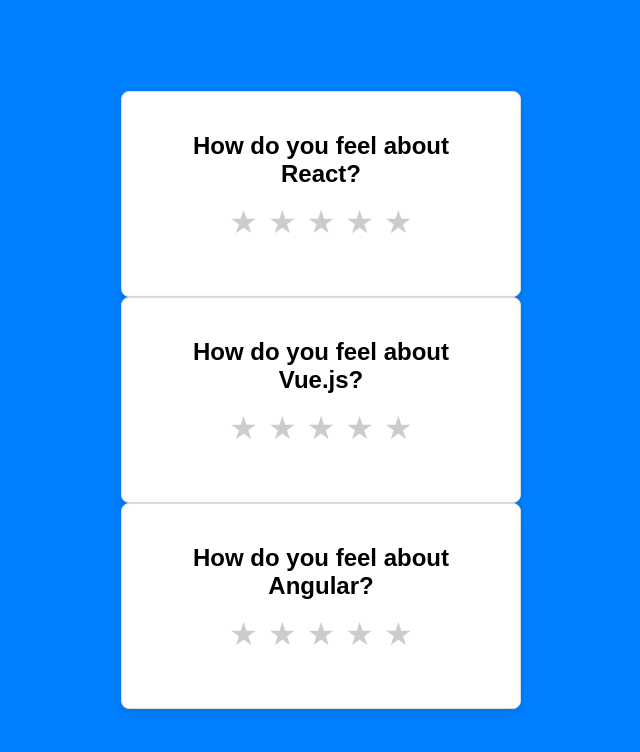
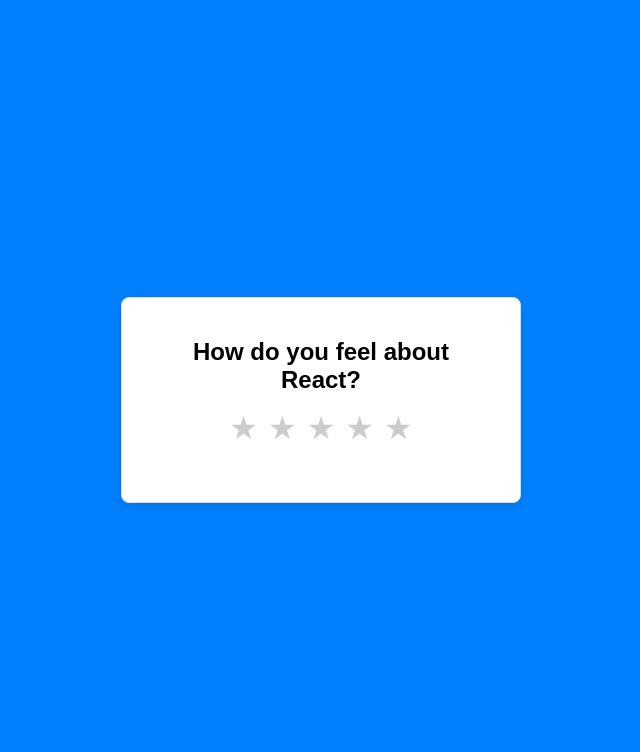
Before and after one commit to zieDoo/React-sandbox, a React (Vite) app in the folder Vite_Build_Setup/rating-ui/: page / in a window 1280 px wide. Shown: the top 752 px of the page, without its empty margins (319-959 px from the left). Built offline with nearby package versions, Linux system fonts and the light colour scheme.

Commit message:
React Fundamentals - Default values and overriding the Default value

```diff
--- a/Vite_Build_Setup/rating-ui/src/App.jsx
+++ b/Vite_Build_Setup/rating-ui/src/App.jsx
@@ -1,17 +1,10 @@
 import Rating from "./components/Rating";
-
-// Props - is way to pass data from a parent component to a child component.
-// They are similar to attributes in HTML.
 
 const App = () => {
   return (
     <div>
-      {/* In our main App component we can put our prop called with whatever name.
-  We decided to pass props called 'heading' with string. */}
+      {/* If we pass props as heading here - we will overide default value in our component  */}
       <Rating heading="How do you feel about React?" />
-      {/* We can have multiple components with different props */}
-      <Rating heading="How do you feel about Vue.js?" />
-      <Rating heading="How do you feel about Angular?" />
     </div>
   );
 };
```
Also changed, not shown: Vite_Build_Setup/rating-ui/src/components/Rating.jsx (+2 -6 lines).
